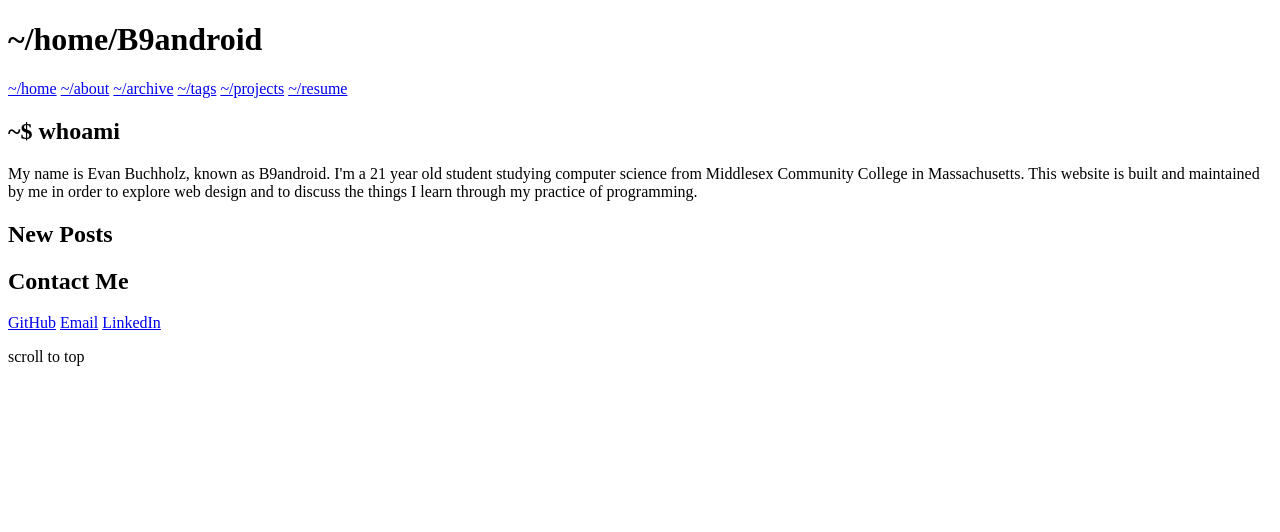
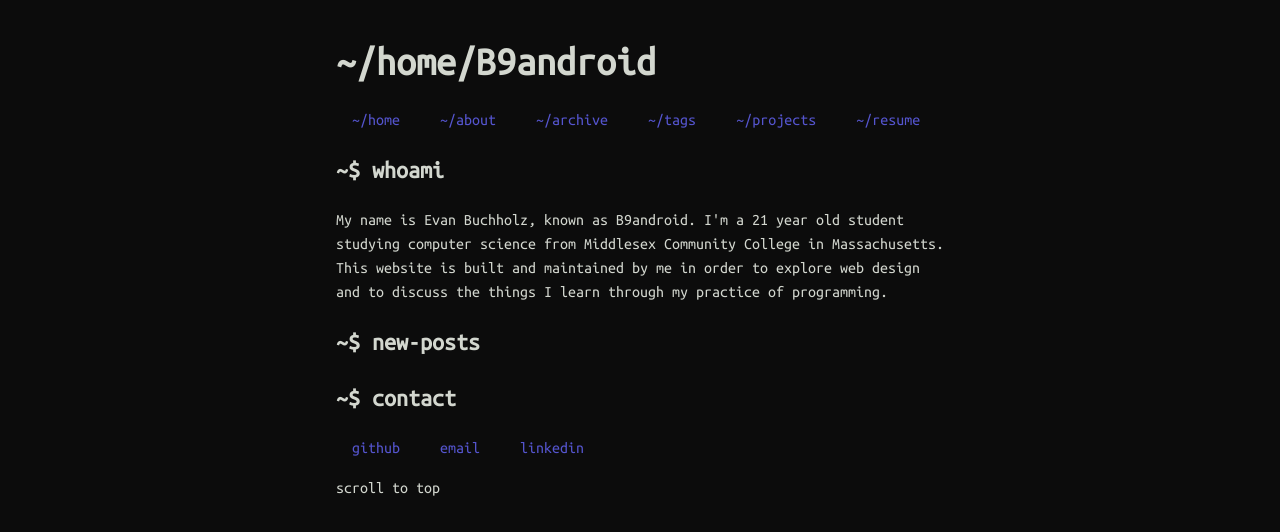
Before and after one commit to B9android/B9android.github.io, an Astro site: page / in a window 1280 px wide. Built offline with nearby package versions, Linux system fonts and the light colour scheme; Astro itself is replaced by a stand-in of ours; a web font is replaced by a local one.

Commit message:
added basic css styling

```diff
--- a/package.json
+++ b/package.json
@@ -11,6 +11,8 @@
   },
   "dependencies": {
     "@astrojs/preact": "^3.1.0",
+    "@fontsource/iosevka": "^5.0.7",
+    "@fontsource/ubuntu-mono": "^5.0.18",
     "astro": "^4.4.0",
     "preact": "^10.19.5"
   }
--- a/src/pages/index.astro
+++ b/src/pages/index.astro
@@ -1,3 +1,8 @@
+---
+import '../styles/global.css';
+import '@fontsource/iosevka';
+import '@fontsource/ubuntu-mono';
+---
 <!DOCTYPE html>
 <html lang="en">
     <head>
@@ -18,11 +23,11 @@
         </header>
         <h2>~$ whoami</h2>
         <p>My name is Evan Buchholz, known as B9android. I'm a 21 year old student studying computer science from Middlesex Community College in Massachusetts. This website is built and maintained by me in order to explore web design and to discuss the things I learn through my practice of programming.</p>
-        <h2>New Posts</h2>
-        <h2>Contact Me</h2>
-        <a href="/">GitHub</a>
-        <a href="/">Email</a>
-        <a href="/">LinkedIn</a>
+        <h2>~$ new-posts</h2>
+        <h2>~$ contact</h2>
+        <a href="/">github</a>
+        <a href="/">email</a>
+        <a href="/">linkedin</a>
         <footer>
             <p>scroll to top</p>
         </footer>
--- a/src/styles/global.css
+++ b/src/styles/global.css
@@ -0,0 +1,33 @@
+html {
+    background-color: #0c0c0c;
+    color: #d3d7cf;
+    font-family: 'Ubuntu Mono', monospace;
+}
+
+body {
+    margin: 0 auto;
+    width: 100%;
+    max-width: 80ch;
+    padding: 1rem;
+    line-height: 1.5;
+}
+
+* {
+    box-sizing: border-box;
+}
+
+h1 {
+    margin: 1rem 0;
+    font-size: 2.5rem;
+}
+
+a {
+    text-decoration: none;
+    color: #5555cf;
+    padding: 1rem;
+}
+
+a:hover {
+    color: #8181ce;
+    background-color: #111111;
+}
```
Also changed, not shown: 1 other file.
